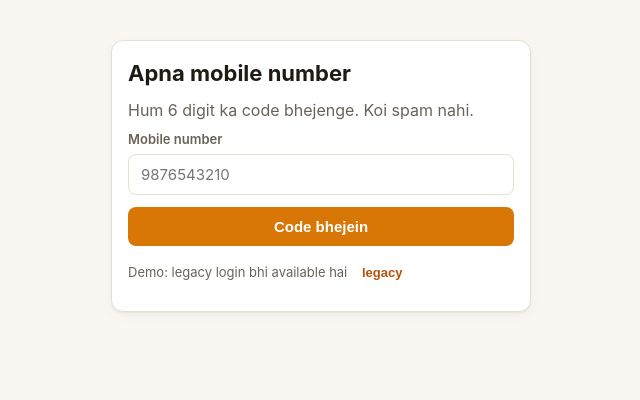
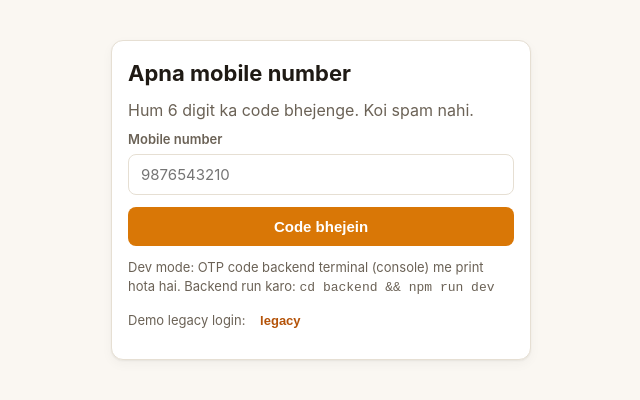
Before and after one commit to pankaj-q/kiranaShop, a React (Vite) app in the folder frontend/: page /login in a window 1280 px wide. Shown: the top 400 px of the page, without its empty margins (319-959 px from the left). Built offline with nearby package versions, Linux system fonts and the light colour scheme; no server answers.

Commit message:
fix: clarify local OTP dev flow and add dev hint in UI

```diff
--- a/frontend/src/pages/CustomerLogin.tsx
+++ b/frontend/src/pages/CustomerLogin.tsx
@@ -145,7 +145,11 @@ export default function CustomerLogin() {
         </form>
       )}
       <p style={{ marginTop: 12, fontSize: 13, color: 'var(--muted)' }}>
-        Demo: legacy login bhi available hai{' '}
+        Dev mode: OTP code backend terminal (console) me print hota hai.
+        Backend run karo: <code>cd backend && npm run dev</code>
+      </p>
+      <p style={{ marginTop: 8, fontSize: 13, color: 'var(--muted)' }}>
+        Demo legacy login:{' '}
         <button
           className="btn ghost sm"
           onClick={async () => {
```
Also changed, not shown: 1 other file (tests, documents, lock files or other folders).
